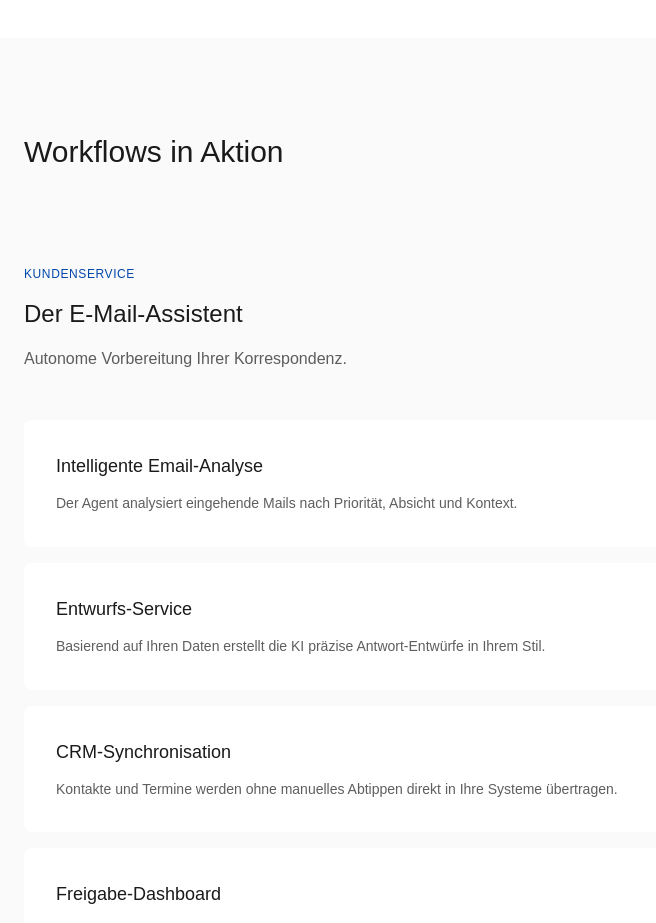
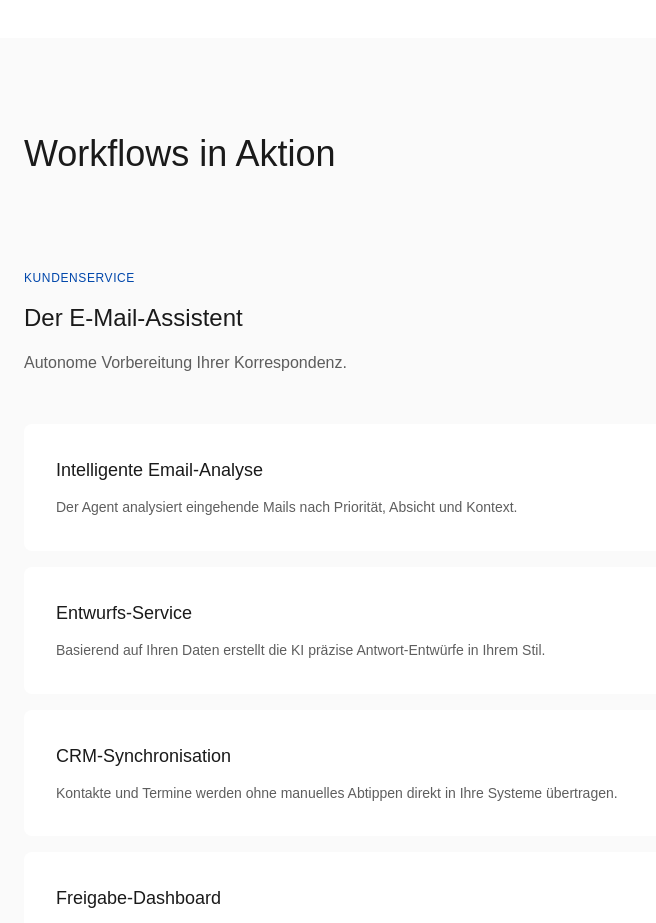
Before and after one commit to m-codex/agentworkflow, a Next.js app: page / in a window 1280 px wide. Shown: the part 1360-2283 px from the top of the page, without its empty margins (0-656 px from the left). Built offline with nearby package versions, Linux system fonts and the light colour scheme; a web font is replaced by a local one.

Commit message:
Update Workflows.tsx

```diff
--- a/src/components/sections/Workflows.tsx
+++ b/src/components/sections/Workflows.tsx
@@ -121,7 +121,7 @@ export function Workflows() {
           whileInView={{ opacity: 1 }}
           viewport={{ once: true }}
           transition={{ duration: 1 }}
-          className="text-3xl md:text-4xl font-medium mb-24"
+          className="text-4xl md:text-5xl font-light mb-24"
         >
           Workflows in Aktion
         </motion.h2>
```
